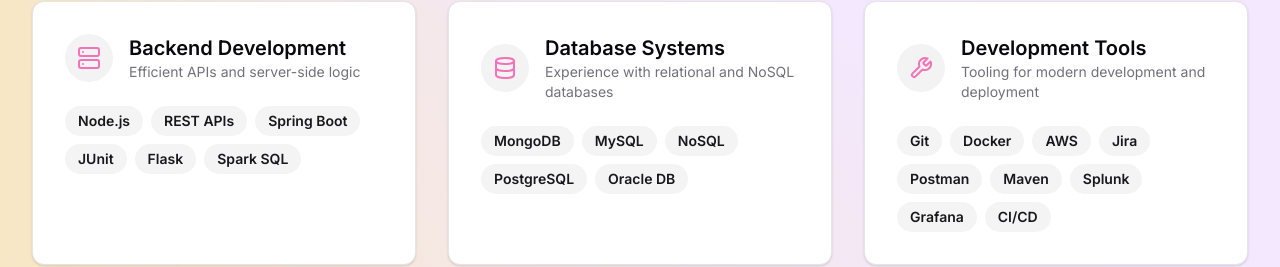
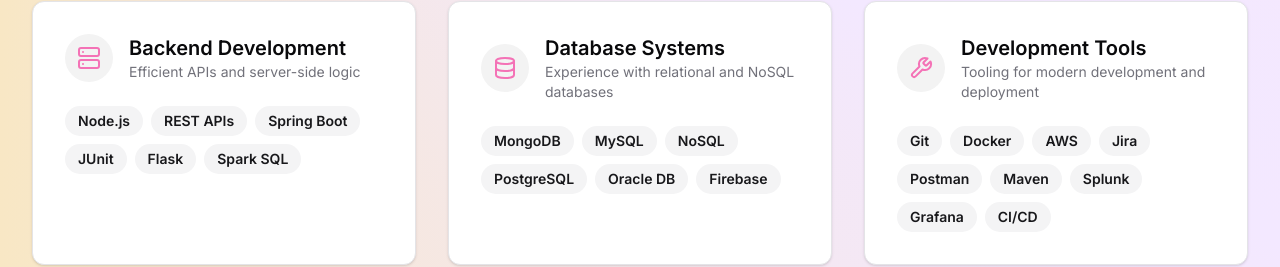
Before and after one commit to AfreenAhmed405/AfreenAhmed405.github.io, a Next.js app: page / in a window 1280 px wide. Shown: the part 2091-2358 px from the top of the page. Built offline with nearby package versions, Linux system fonts and the light colour scheme.

Commit message:
Updated certificate links

```diff
--- a/components/TechStack.tsx
+++ b/components/TechStack.tsx
@@ -110,6 +110,7 @@
       { name: "NoSQL", level: 85 },
       { name: "PostgreSQL", level: 80 },
       { name: "Oracle DB", level: 70 },
+      { name: "Firebase", level: 70 },
     ].sort((a, b) => b.level - a.level),
   },
   tools: {
--- a/data/index.ts
+++ b/data/index.ts
@@ -205,7 +205,7 @@
       title: "SepaThon - Hackathon Winner",
       issuer: "JP Morgan Chase & Co.",
       date: "Nov 2022",
-      preview: "./cfg.jpg",
+      preview: "./sep.jpg",
     },
     {
       title: "Internet of Things Community Chairperson",
@@ -217,7 +217,7 @@
       title: "Code for Good - Hackathon Winner",
       issuer: "JP Morgan Chase & Co.",
       date: "May 2021",
-      preview: "./sep.jpg",
+      preview: "./cfg.jpg",
     },
     {
       title: "Programme Representative ECE",
```
